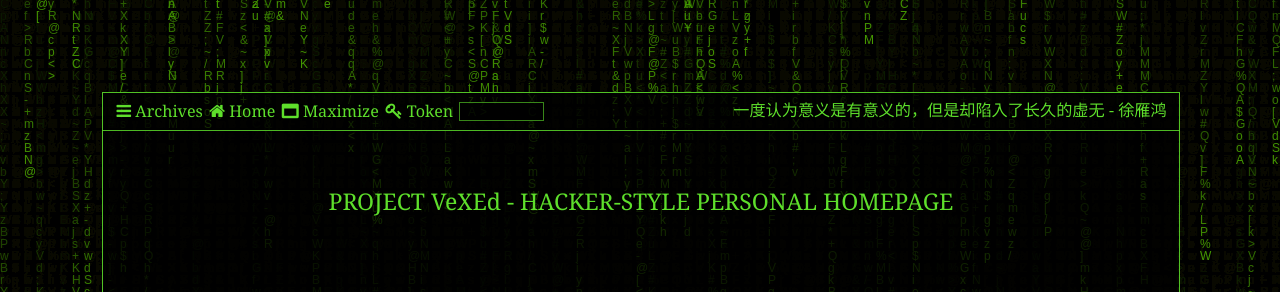
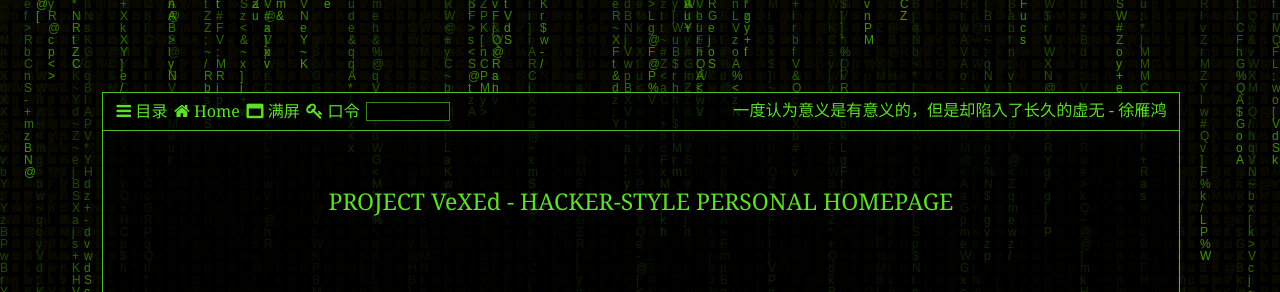
Before and after one commit to scxyha/scxyha.github.io, a Jekyll site: the page built from pages/index.md, in a window 1280 px wide. Shown: the top 292 px of the page. Built offline with Jekyll 4.4.1, drawn with Linux system fonts in a browser that asks for light colours; formulas are drawn with MathJax 3; comment, search, counter and statistics services are not loaded.

Commit message:
change something...

```diff
--- a/_config.yml
+++ b/_config.yml
@@ -65,14 +65,14 @@ defaults:
       collection_list     : true        # whether show archive button by default
       home_btn            : true        # whether show home by default
       maximize            : true        # whether show maximize button by default
-      encrypted_text      : false       # whether use encrytion function by default
+      encrypted_text      : true       # whether use encrytion function by default
       toc                 : true        # whether show table of content by default
       toc_level           : 3           # the toc depth by default
-      author              : "Briefie" # author name by default
+      author              : "徐雁鸿" # author name by default
       show_date           : true        # whether show date message by default
       category            :             # category by default
-      post_list           : false       # whether show list of post by default
-      comment             : true
+      post_list           : true       # whether show list of post by default
+      comment             : false
       footer              : true        # whether show footer by default
 
 # 5. Social Media Accounts
--- a/src/_includes/collection_list.html
+++ b/src/_includes/collection_list.html
@@ -10,7 +10,7 @@
     &nbsp; -->
         <table class="collection_list_header_title">
             <tr>
-                <td>Archive:</td>
+                <td>目录</td>
                 <td id="clh_title"></td>
             </tr>
         </table>
--- a/src/_includes/header.html
+++ b/src/_includes/header.html
@@ -11,7 +11,7 @@
               <a class="header_btn" onclick="open_collection_list()">
                 <i class="fa btn_icon fa-bars">
                   {% if page.btn_text != false %}
-                  <p class="btn_text">Archives</p>
+                  <p class="btn_text">目录</p>
                   {% endif %}
                 </i>
               </a>
@@ -31,7 +31,7 @@
               <a class="header_btn" id="mxmz_btn" onclick="toggle_maximize()">
                 <i class="fa btn_icon fa-window-maximize">
                   {% if page.btn_text != false %}
-                  <p class="btn_text" id="mxmz_text">Maximize</p>
+                  <p class="btn_text" id="mxmz_text">满屏</p>
                   {% endif %}
                 </i>
               </a>
@@ -41,7 +41,7 @@
               <a class="header_btn" id="acs_btn" onclick="apply_token()">
                 <i class="fa btn_icon fa-key">
                   {% if page.btn_text != false %}
-                  <p class="btn_text">Token</p>
+                  <p class="btn_text">口令</p>
                   {% endif %}
                 </i>
               </a>
@@ -60,7 +60,7 @@
               <a class="header_btn" onclick="scroll_percentage(-0.88)">
                 <i class="fa btn_icon fa-backward">
                   {% if page.btn_text != false %}
-                  <p class="btn_text">Prev</p>
+                  <p class="btn_text">上一页</p>
                   {% endif %}
                 </i>
               </a>
@@ -68,7 +68,7 @@
               <a class="header_btn" onclick="scroll_percentage(0.88)">
                 <i class="fa btn_icon fa-forward">
                   {% if page.btn_text != false %}
-                  <p class="btn_text">Next</p>
+                  <p class="btn_text">下一页</p>
                   {% endif %}
                 </i>
               </a>
@@ -76,7 +76,7 @@
               <a class="header_btn popup_btn" onclick="toggle_toc()">
                 <i class="fa btn_icon fa-list">
                   {% if page.btn_text != false %}
-                  <p class="btn_text">Content</p>
+                  <p class="btn_text">内容</p>
                   {% endif %}
                 </i>
               </a>
--- a/src/_includes/post_list.html
+++ b/src/_includes/post_list.html
@@ -5,9 +5,9 @@
 <table>
     <thead>
         <tr>
-            <th> TITLE </th>
-            <th> DATE </th>
-            <th> CATEGORY </th>
+            <th> 标题 </th>
+            <th> 日期 </th>
+            <th> 标签 </th>
         </tr>
     </thead>
     <tbody>
--- a/src/_layouts/collections.html
+++ b/src/_layouts/collections.html
@@ -1,6 +1,6 @@
 ---
 layout: default
-post_list: true <!-- change this -->
+post_list: false
 home_btn: true
 btn_text: true
 footer: false
```
Also changed, not shown: 1 other file.
